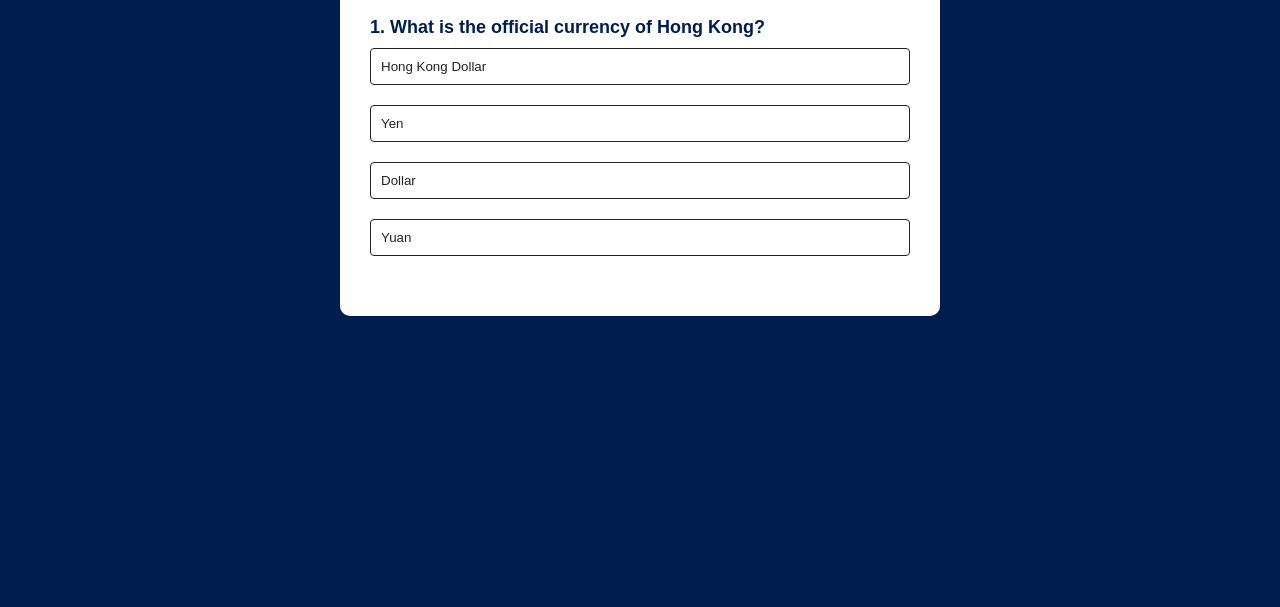
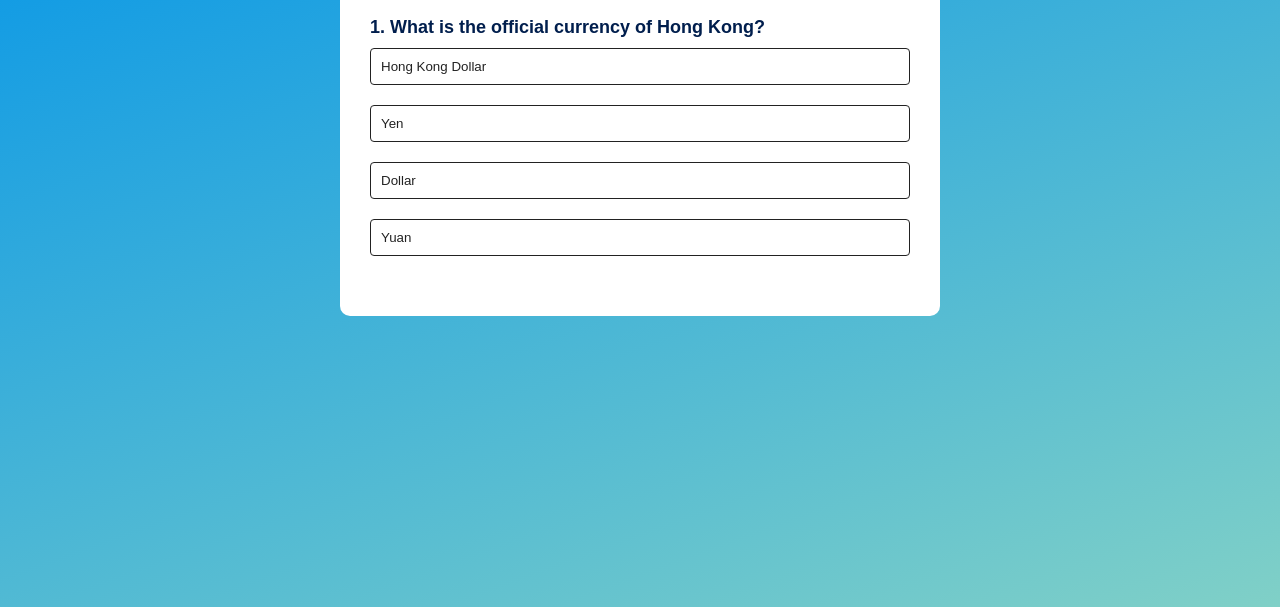
Before and after one commit to tyhyun309/js-quiz, a plain HTML site: page index.html in a window 1280 px wide. Shown: the part 193-800 px from the top of the page. Drawn offline with Linux system fonts and the light colour scheme.

Commit message:
changed some css

```diff
--- a/style.css
+++ b/style.css
@@ -6,7 +6,12 @@
 }
 
 body {
-  background: #001e4d;
+  /* background: #001e4d; */
+  background-color: #0093E9;
+  background-image: linear-gradient(160deg, #0093E9 0%, #80D0C7 100%);
+  background-repeat: no-repeat;
+  background-attachment: fixed;
+
 }
 
 .app {
```
